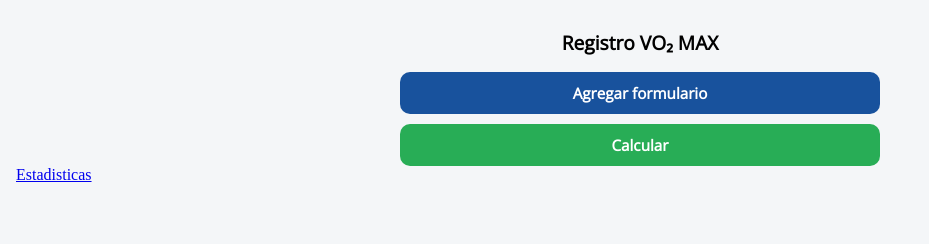
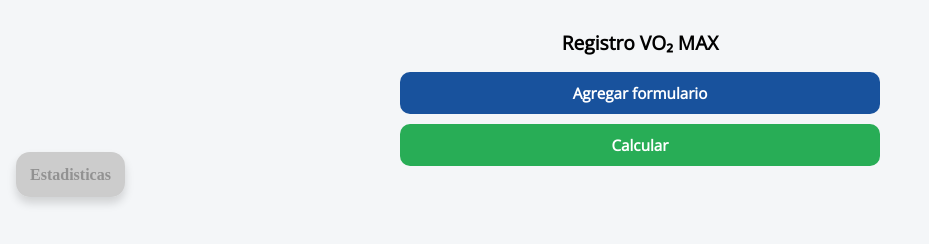
Before and after one commit to Champico/test-rocksport, a website: page admin/index.html in a window 1280 px wide. Shown: the whole page, without its empty margins (0-929 px from the left). Drawn offline with Linux system fonts and the light colour scheme; no server answers; files whose address does not match are found by name.

Commit message:
fix: style of button

```diff
--- a/admin/admin.css
+++ b/admin/admin.css
@@ -109,6 +109,22 @@ input::placeholder {
 }
 
 
-result-card {
+.result-card {
     font-family: "OpenSans", sans-serif;
 }
+
+
+.admin-btn {
+    margin-top: 40px;
+    padding: 14px;
+    background-color: #cccccc;
+    color: rgb(146, 146, 146);
+    border: none;
+    border-radius: 14px;
+    font-size: 1rem;
+    font-weight: bold;
+    box-shadow: 0 6px 10px rgba(0, 0, 0, 0.15);
+    cursor: pointer;
+    text-decoration: none;
+    text-align: center;
+}
```
